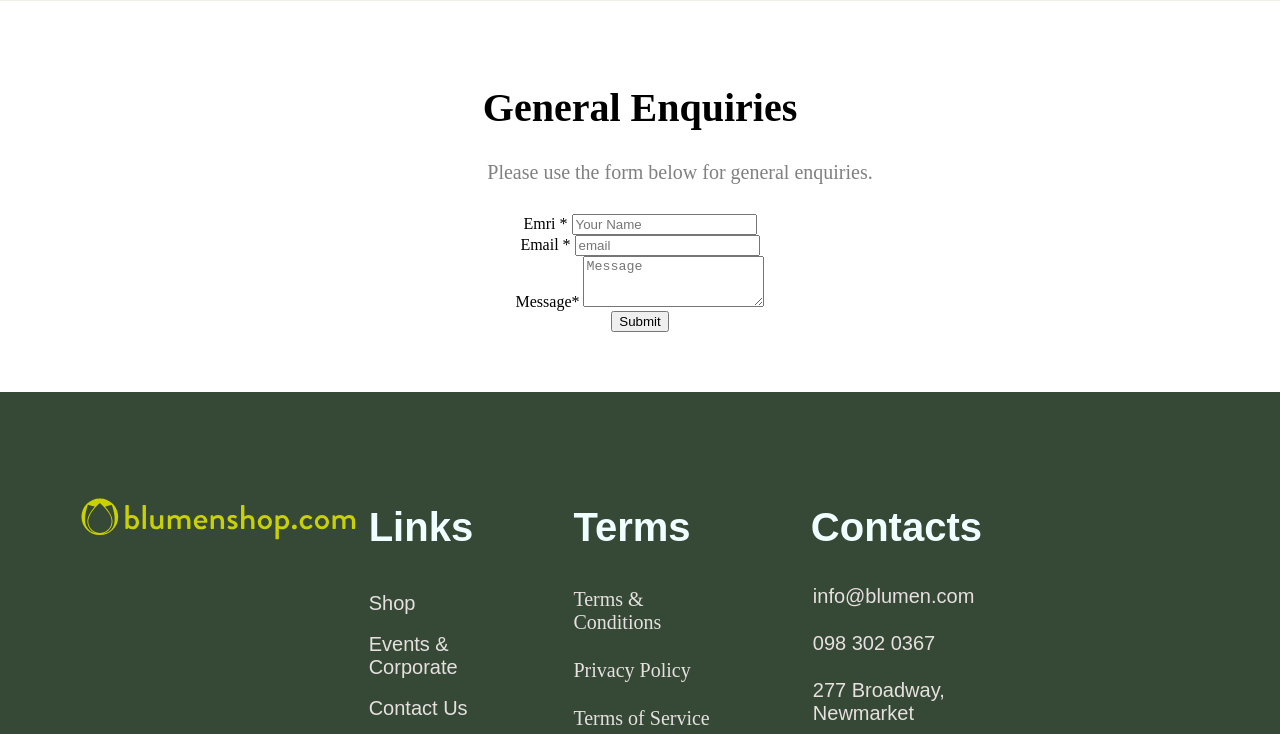
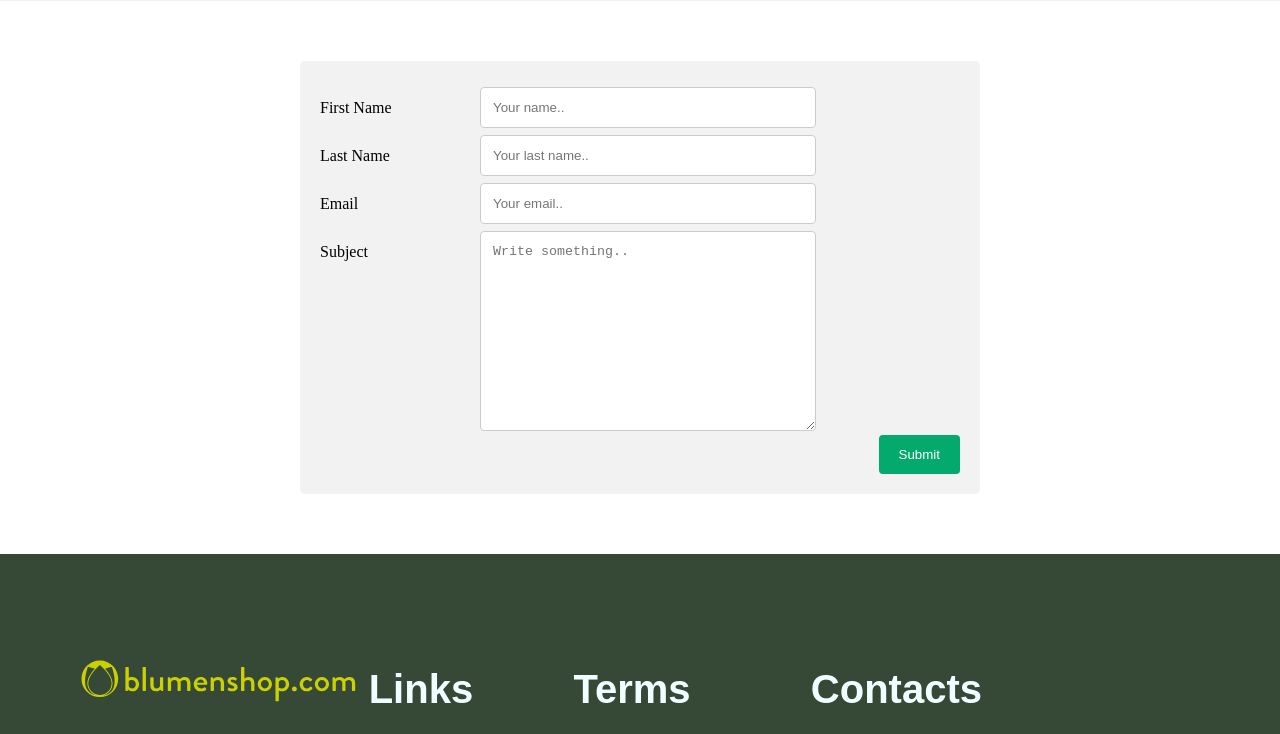
Before and after one commit to RinesaGerxhaliu/FlowerShop, a PHP site: page /ContactUs.html in a window 1280 px wide. Shown: the part 1896-2630 px from the top of the page. Run offline with PHP 8.4, Linux system fonts and the light colour scheme.

Commit message:
contact us
e ndreqa nfund

```diff
--- a/ContactUs.html
+++ b/ContactUs.html
@@ -82,47 +82,54 @@
                 <img src="./images/Contact-Store.webp" alt="store-location">
             </div>
 
-            <div class="form-general">
+            <div class="container">
 
-                <div class="general-enquiries">
-                    <h2>General Enquiries</h2>
-                    <p>Please use the form below for general enquiries.</p>
+                <form action="action_page.php">
+
+                  <div class="row">
+                    <div class="col-25">
+                      <label for="fname">First Name</label>
+                    </div>
+                    <div class="col-75">
+                      <input type="text" id="fname" name="firstname" placeholder="Your name..">
+                    </div>
                   </div>
 
-                <div class="forma">
-                    <form action="">
-                    <div class="emri-email">
-                        <div class="form-emri">
-                            <label for="text" class="emri">
-                                <span>Emri</span>
-                                <span>*</span>
-                            </label>
-                            <input type="text" data-type="text" class="name-input" id="2414-text" name="text" placeholder="Your Name" presence="" required>
+                  <div class="row">
+                    <div class="col-25">
+                      <label for="lname">Last Name</label>
+                    </div>
+                    <div class="col-75">
+                      <input type="text" id="lname" name="lastname" placeholder="Your last name..">
+                    </div>
                   </div>
 
-                        <div class="form-email">
-                            <label for="text" class="email">
-                                <span>Email</span>
-                                <span>*</span>
-                             </label>
-                             <input type="email"data-type="email" name="email" class="email-input" id="2414-email" placeholder="email" presence="" required>
+                  <div class="row">
+                    <div class="col-25">
+                      <label for="country">Email</label>
+                    </div>
+
+                    <div class="col-75">
+                        <input type="text" id="lname" name="lastname" placeholder="Your email..">
                       </div>
                   </div>
-                        <div class="form-measages">
-                            <label for="messages" class="message">
-                                <span>Message*</span>
-                            </label>
 
-                            <textarea id="2414-textarea" data-type="textarea" class="message" rows="3" name="textarea" placeholder="Message" presence=""></textarea>
+                  <div class="row">
+                    <div class="col-25">
+                      <label for="subject">Subject</label>
+                    </div>
+                    <div class="col-75">
+                      <textarea id="subject" name="subject" placeholder="Write something.." style="height:200px"></textarea>
+                    </div>
                   </div>
 
-                        <div class="form-butoni">
-                            <button class="butoni">Submit</button>
+                  <div class="row">
+                    <input type="submit" value="Submit">
                   </div>
+
                 </form>
               </div>
 
-            </div>
         </main>
 
         <footer class="footermain">
--- a/assets/mainStyle.css
+++ b/assets/mainStyle.css
@@ -195,31 +195,69 @@ header ul li {
     padding-left: 50px;
 }
 
-.form-general{
-    display: flex;
-    flex-direction: column;
-    text-align: center;
-    margin-top: 40px;
-    margin-bottom: 40px;
+.container{
+    margin: 60px 200px;
 }
 
-.general-enquiries{
-    margin: 10px;
-    display: flex;
-    flex-direction: column;
-}
+/* Style inputs, select elements and textareas */
+input[type=text], select, textarea{
+    width: 70%;
+    padding: 12px;
+    border: 1px solid #ccc;
+    border-radius: 4px;
+    box-sizing: border-box;
+    resize: vertical;
+  }
 
-.general-enquiries h2{
-    font-size: 40px;
-    font-family: 'Times New Roman', Times, serif;
-    margin-bottom: 10px;
-}
+  /* Style the label to display next to the inputs */
+  label {
+    padding: 12px 12px 12px 0;
+    display: inline-block;
+  }
 
-.form-general p{
-    font-size: 20px;
-    color: gray;
-    margin-left: 80px;
-}
+  /* Style the submit button */
+  input[type=submit] {
+    background-color: #04AA6D;
+    color: white;
+    padding: 12px 20px;
+    border: none;
+    border-radius: 4px;
+    cursor: pointer;
+    float: right;
+  }
+
+  .container {
+    border-radius: 5px;
+    background-color: #f2f2f2;
+    padding: 20px;
+    margin: 60px 300px;
+
+  }
+
+  .col-25 {
+    float: left;
+    width: 25%;
+    margin-top: 6px;
+  }
+
+  .col-75 {
+    float: left;
+    width: 75%;
+    margin-top: 6px;
+  }
+
+  .row:after {
+    content: "";
+    display: table;
+    clear: both;
+  }
+
+  @media screen and (max-width: 600px) {
+    .col-25, .col-75, input[type=submit] {
+      width: 100%;
+      margin-top: 0;
+    }
+  }
 
 .footermain{
     background-color: rgb(54, 73, 54);
```
Lines whose indentation alone changed are shown as unchanged.
